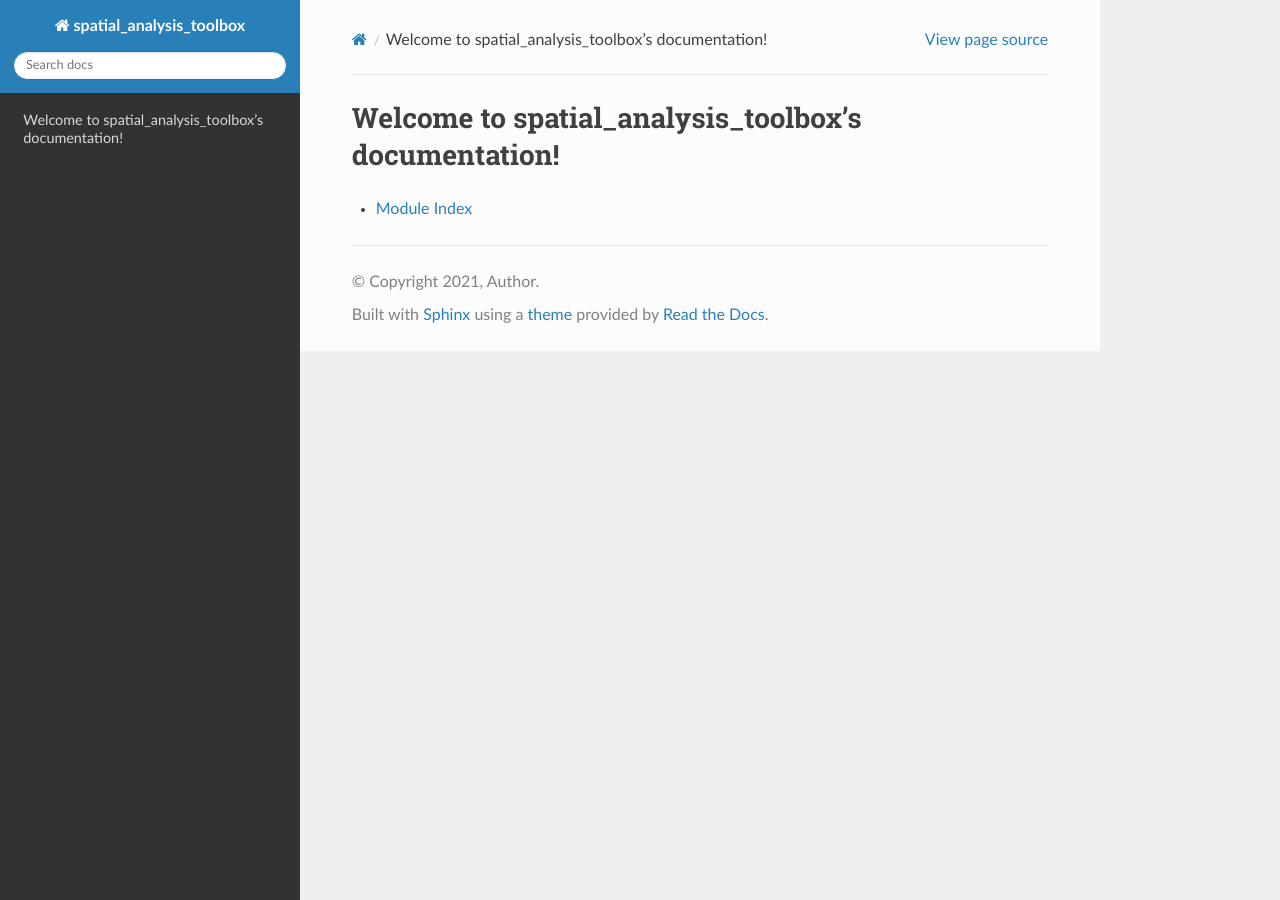
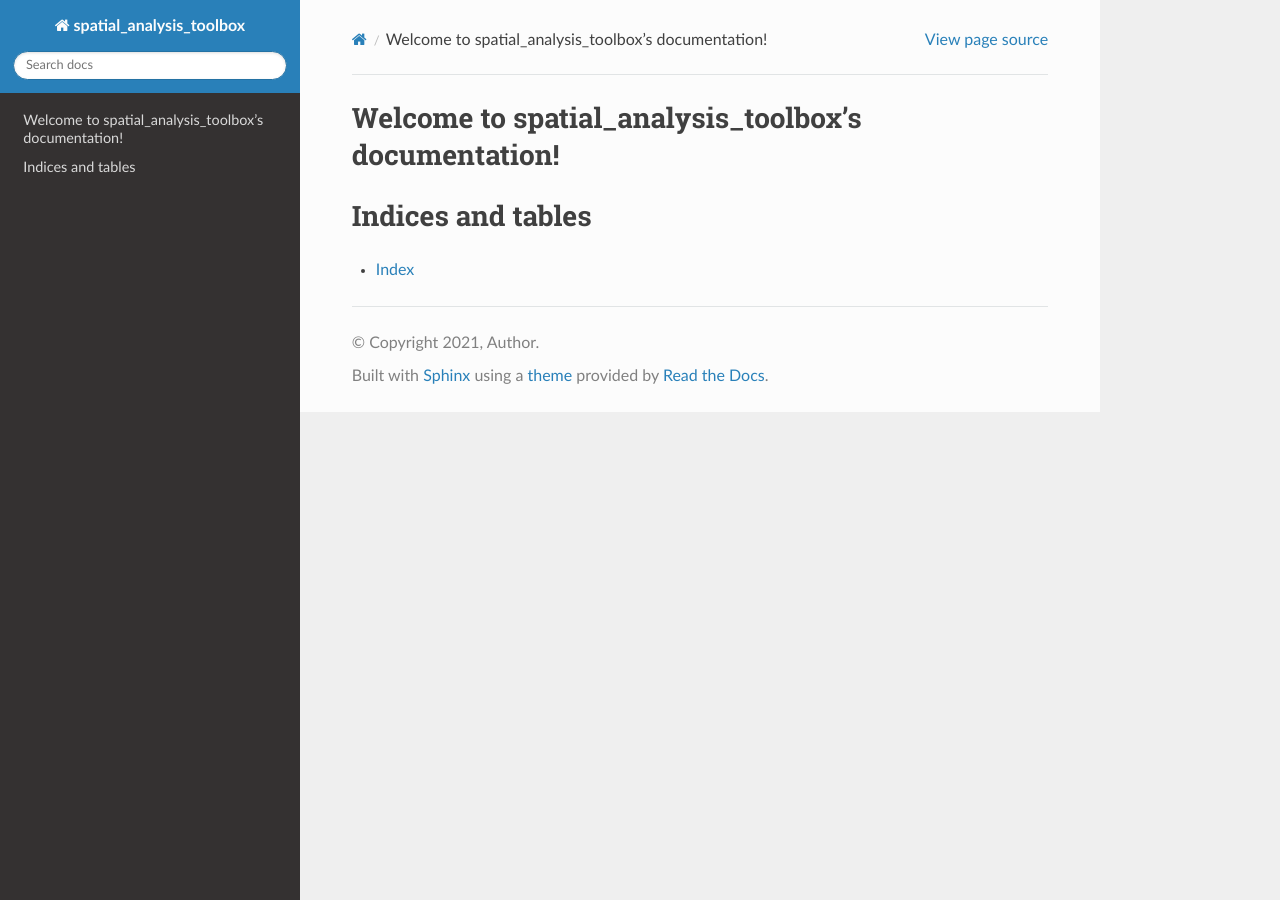
Before and after one commit to nadeemlab/SPT, a Sphinx documentation site: the page built from docs/index.rst, in a window 1280 px wide. Built offline with Sphinx 7.4.7 and the Read the Docs theme 2.0.0, drawn with Linux system fonts in a browser that asks for light colours; pages that are not in the unit, such as notebooks, are missing from menus.

Commit message:
better index

```diff
--- a/docs/index.rst
+++ b/docs/index.rst
@@ -13,4 +13,7 @@ Welcome to spatial_analysis_toolbox's documentation!
    spatial_analysis_toolbox
 
 
-* :ref:`modindex`
+Indices and tables
+==================
+
+* :ref:`genindex`
```
Also changed, not shown: other parts of docs/index.rst (+1 -1 lines).
